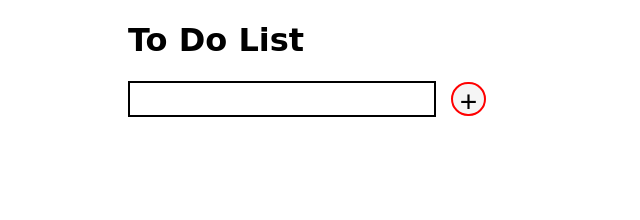
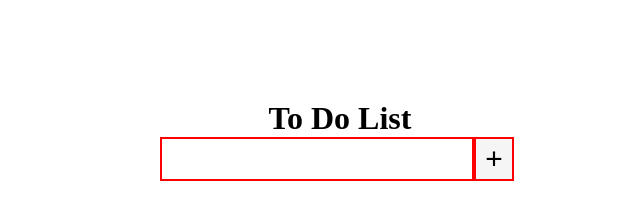
Before and after one commit to prashantyadav8301/todolist2.github.io, a plain HTML site: page index.html in a window 1280 px wide. Shown: the whole page, without its empty margins (352-992 px from the left). Drawn offline with Linux system fonts and the light colour scheme.

Commit message:
Some changes added

```diff
--- a/index.html
+++ b/index.html
@@ -8,8 +8,8 @@
     <link rel="stylesheet" href="style.css">
 </head>
 <body>
-    <h1>To Do List</h1>
     <div class="container">
+        <h1>To Do List</h1>
         <input type="text" id="input"><button id="add">+</button>
         <div class="to-dos" id="todocontainer"></div>
     </div>
--- a/main.js
+++ b/main.js
@@ -10,11 +10,12 @@ add.addEventListener('click', function () {
     input.value = "";
     paragraph.addEventListener('click', function () {
         paragraph.style.textDecoration = "line-through";
+        // paragraph.addEventListener('click', function () {
+        //     paragraph.style.textDecoration = "none";
+        // });
         paragraph.addEventListener('click', function () {
-            paragraph.style.textDecoration = "none";
+            todocontainer.removeChild(paragraph);
         });
-    });
-    paragraph.addEventListener('dblclick', function () {
-        todocontainer.removeChild(paragraph);
+
     });
 });
--- a/style.css
+++ b/style.css
@@ -1,41 +1,54 @@
-html, body{
-    width: 50%;
-    margin: 0px auto;
+*{
+    margin: 0;
+    padding: 0;
+}
+
+.container {
+    width: 360px;
+    margin-left: 40%;
+    margin-top: 100px;
+}
+h1{
+    /* margin-left: 40%; */
+    text-align: center;
+}
+
+#input {
+    width: 300px;
+    height: 30px;
+    border: 2px solid red;
+    outline: none;
+    font-size: 27px;
+    vertical-align: middle;
+    padding: 5px;
+}
+
+#add {
+    background-color: whitesmoke;
+    height: 44px;
+    width: 40px;
+    border: 2px solid red;
+    vertical-align: middle;
+    font-size: 30px;
+    cursor: pointer;
+    outline: none;
+}
+
+.to-dos {
+    margin-top: 25px;
+    text-align: center;
+    word-break: break-all;
     font-family: cursive;
 
 }
 
-.container{
-    width: 360px;
+.paragraph-styling {
+    cursor: pointer;
+    font-size: 30px;
 }
 
-#input{
-    width: 300px;
-    height: 30px;
-    border: 2px solid black;
-    outline: none;
-    font-size: 25px;
-    vertical-align: middle;
+@media screen and (max-width:396px) {
+    .container{
+        margin: 50px 20px;
+    }
 }
-
-#add{
-    margin-left: 15px;
-    background-color: whitesmoke;
-    height: 34px;
-    width: 35px;
-    border: 2px solid red;
-    border-radius: 30px;
-    vertical-align: middle;
-    font-size: 30px;
-    cursor: pointer;
-}
-
-.to-dos{
-    margin-top: 25px;
-}
-
-.paragraph-styling{
-    margin: 0px;
-    cursor: pointer;
-    font-size: 20px;
-}
```
